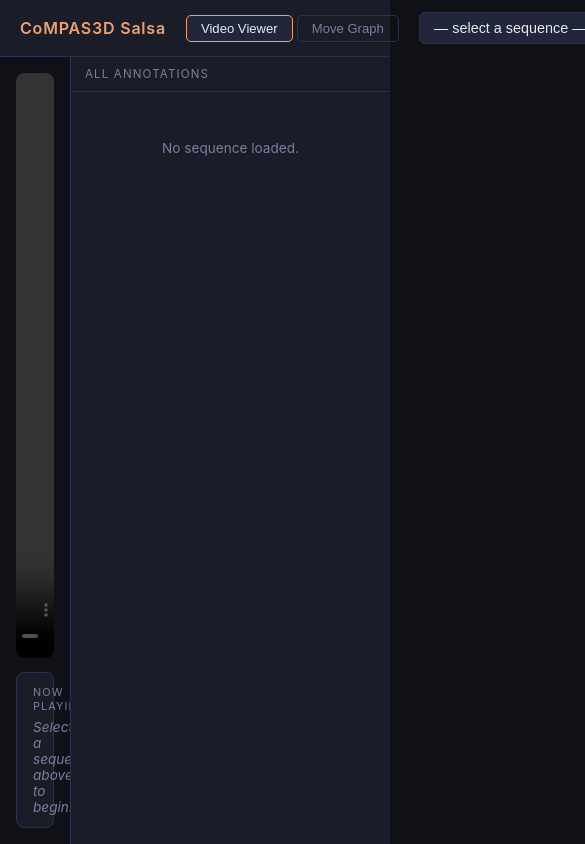
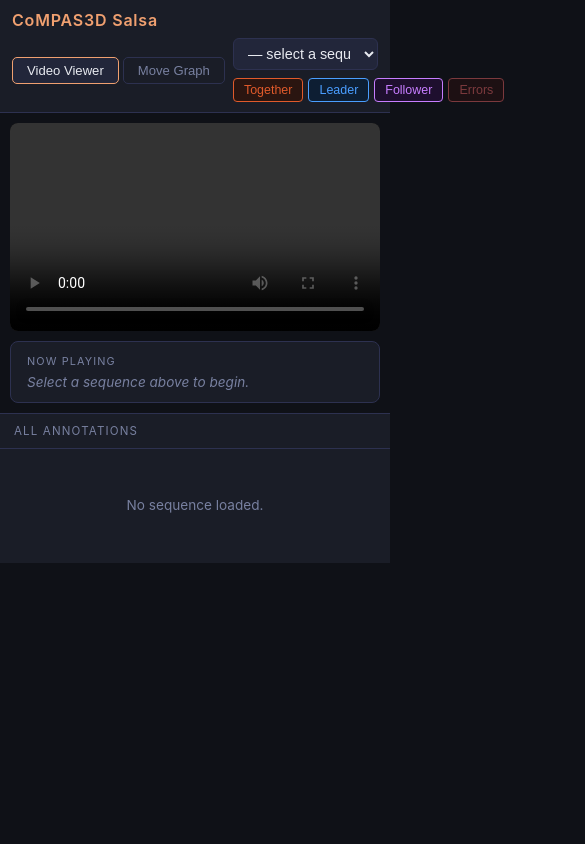
Before and after one commit to kebuhcah/salsa, a plain HTML site: page index.html in a window 390 px wide. Shown: the top 844 px of the page, 585 px wide, since content can reach past the window. Drawn offline with nearby package versions, Linux system fonts and the light colour scheme.

Commit message:
Make app mobile-friendly and prepare for GitHub Pages
On narrow screens (≤700px) the side annotation panel drops below
the video in a single-column scroll layout instead of a fixed-height
side-by-side view. Header controls wrap to a second line with the
sequence selector going full-width.

Co-Authored-By: Claude Sonnet 4.6 <noreply@anthropic.com>

```diff
--- a/index.html
+++ b/index.html
@@ -498,6 +498,82 @@
       z-index: 300;
       max-width: 300px;
       line-height: 1.5;
+    }
+
+    /* ── mobile layout ── */
+    @media (max-width: 700px) {
+      body {
+        height: auto;
+        min-height: 100dvh;
+        overflow-y: auto;
+      }
+
+      header {
+        flex-wrap: wrap;
+        gap: 8px;
+        padding: 10px 12px;
+      }
+
+      #tabs { order: 2; }
+
+      #viewer-controls {
+        order: 3;
+        width: 100%;
+        flex-wrap: wrap;
+        gap: 8px;
+        max-width: 100%;
+      }
+
+      #seq-select { max-width: 100%; width: 100%; }
+
+      #track-toggles { flex-wrap: wrap; gap: 5px; }
+
+      main {
+        overflow: visible;
+        flex: none;
+      }
+
+      #viewer-panel {
+        flex-direction: column;
+        overflow: visible;
+        height: auto;
+      }
+
+      #left {
+        flex: none;
+        padding: 10px;
+        gap: 10px;
+      }
+
+      #video-wrap {
+        flex: none;
+        aspect-ratio: 16 / 9;
+        height: auto;
+      }
+
+      #now-playing { min-height: unset; }
+
+      /* side panel becomes bottom panel */
+      #right {
+        width: 100%;
+        border-left: none;
+        border-top: 1px solid var(--border);
+        height: auto;
+        max-height: none;
+      }
+
+      #annot-list {
+        overflow-y: visible;
+        max-height: none;
+      }
+
+      /* smaller beat pips */
+      .beat-pip { width: 24px; height: 24px; font-size: 0.65rem; }
+      #beat-pips { gap: 3px; }
+
+      /* graph needs an explicit height since body no longer constrains it */
+      #graph-panel { height: 80vh; flex: none; }
+      .graph-legend { font-size: 0.65rem; padding: 7px 10px; }
     }
   </style>
 </head>
```
